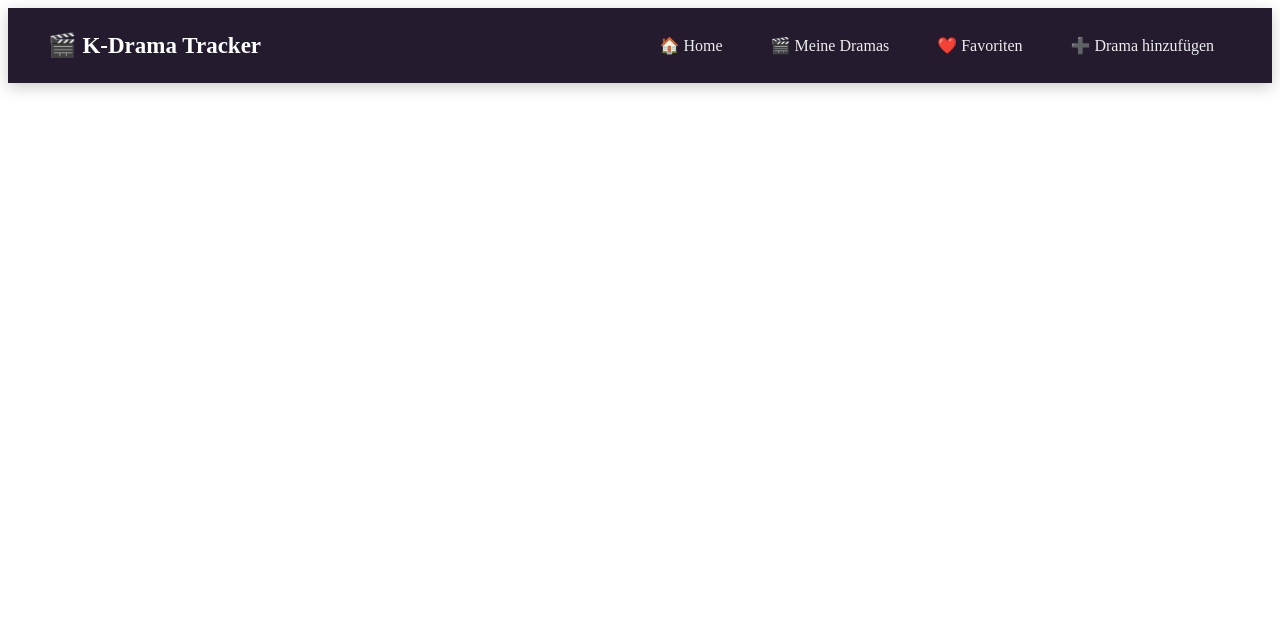
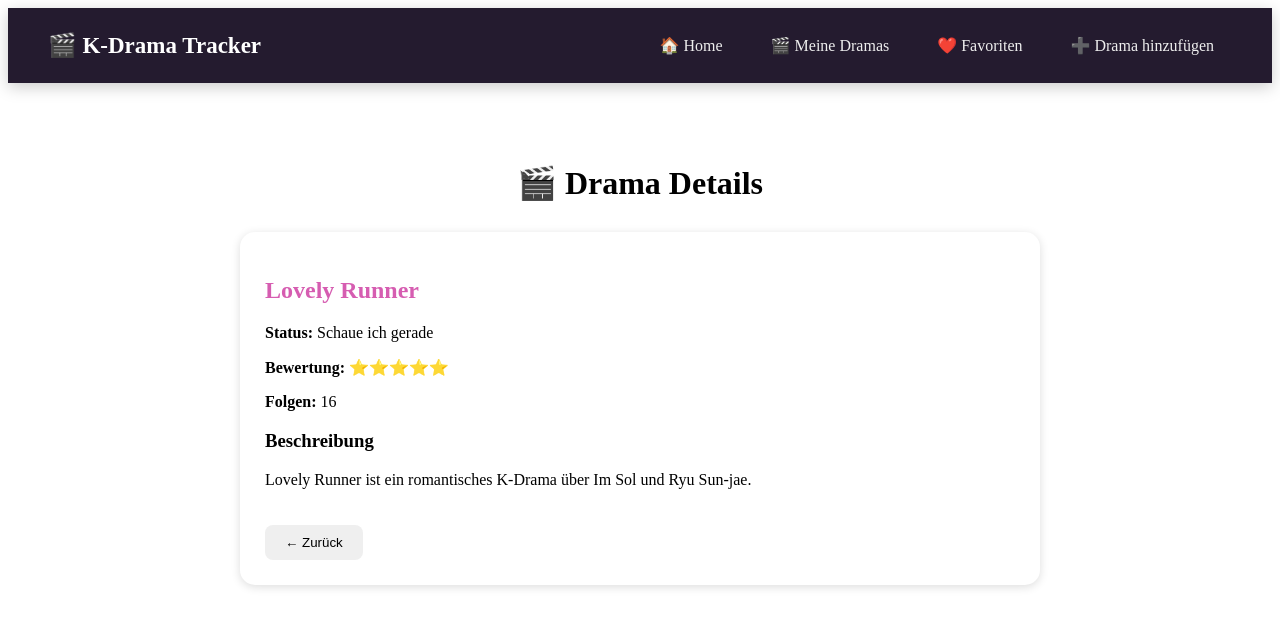
Before and after one commit to s0602095/WT26, an Angular app in the folder first/: page /drama-detail in a window 1280 px wide. Before the commit this address led to /. Shown: the top 628 px of the page. Built offline with nearby package versions, Linux system fonts and the light colour scheme.

Commit message:
drama-detail seite erstellt

```diff
--- a/first/src/app/app.routes.ts
+++ b/first/src/app/app.routes.ts
@@ -3,6 +3,7 @@ import { HomeComponent } from './home/home';
 import { Dramas } from './dramas/dramas';
 import { AddDrama } from './add-drama/add-drama';
 import { Favoriten } from './favoriten/favoriten';
+import { DramaDetail } from './drama-detail/drama-detail';
 
 export const routes: Routes = [
   {
@@ -20,5 +21,9 @@ export const routes: Routes = [
   {
     path: 'favoriten',
     component: Favoriten
+  },
+  {
+    path: 'drama-detail',
+    component: DramaDetail
   }
 ];
--- a/first/src/app/drama-detail/drama-detail.css
+++ b/first/src/app/drama-detail/drama-detail.css
@@ -0,0 +1,29 @@
+.detail-container {
+  max-width: 800px;
+  margin: 40px auto;
+  padding: 20px;
+}
+
+h1 {
+  text-align: center;
+  margin-bottom: 30px;
+}
+
+.drama-card {
+  padding: 25px;
+  border-radius: 15px;
+  box-shadow: 0 2px 10px #ddd;
+  background-color: white;
+}
+
+h2 {
+  color: #d65db1;
+}
+
+button {
+  margin-top: 20px;
+  padding: 10px 20px;
+  border: none;
+  border-radius: 8px;
+  cursor: pointer;
+}
--- a/first/src/app/drama-detail/drama-detail.html
+++ b/first/src/app/drama-detail/drama-detail.html
@@ -1 +1,26 @@
-<p>drama-detail works!</p>
+<div class="detail-container">
+
+  <h1>🎬 Drama Details</h1>
+
+  <div class="drama-card">
+
+    <h2>Lovely Runner</h2>
+
+    <p><strong>Status:</strong> Schaue ich gerade</p>
+
+    <p><strong>Bewertung:</strong> ⭐⭐⭐⭐⭐</p>
+
+    <p><strong>Folgen:</strong> 16</p>
+
+    <h3>Beschreibung</h3>
+
+    <p>
+      Lovely Runner ist ein romantisches K-Drama
+      über Im Sol und Ryu Sun-jae.
+    </p>
+
+    <button>← Zurück</button>
+
+  </div>
+
+</div>
--- a/first/src/app/favoriten/favoriten.css
+++ b/first/src/app/favoriten/favoriten.css
@@ -1,3 +1,7 @@
+
+body{
+    margin: 0;
+}
 h2 {
   text-align: center;
   margin-top: 30px;
--- a/first/src/app/favoriten/favoriten.html
+++ b/first/src/app/favoriten/favoriten.html
@@ -1,9 +1,7 @@
 <body>
 
-
-
 <div class="favorite">
- <img src="images/lovely-runner.jpeg" alt="Lovely Runner">
+ <img src="/bilder/lovely-runner.jpeg" alt="Lovely Runner">
 
   <div>
     <h3>🌸 Lovely Runner</h3>
@@ -13,7 +11,7 @@
 </div>
 
 <div class="favorite">
-  <img src="images/QueenofTears.jpeg" alt="Queen of Tears">
+  <img src="/bilder/QueenofTears.jpeg" alt="Queen of Tears">
 
   <div>
     <h3>💙 Queen of Tears</h3>
```
Also changed, not shown: first/src/app/favoriten/bilder/QueenofTears.jpeg (renamed from first/src/images/QueenofTears.jpeg), first/src/app/favoriten/bilder/lovely-runner.jpeg (renamed from first/src/images/lovely-runner.jpeg).
